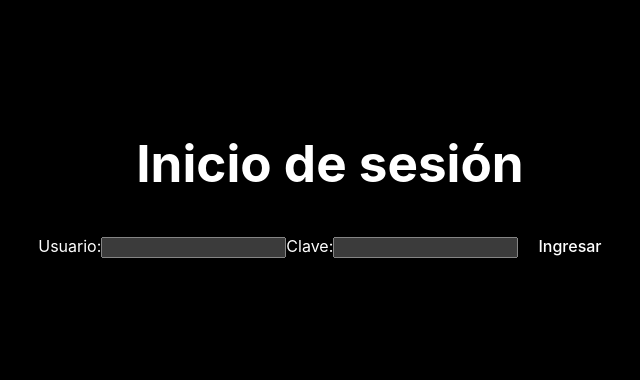
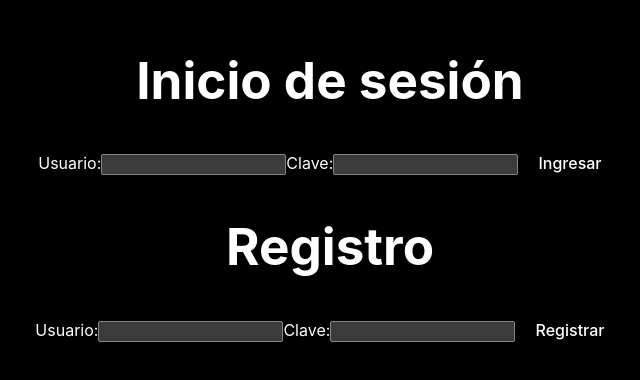
Before and after one commit to ypmanrique2/conversorReact, a React (Vite) app: page / in a window 1280 px wide. Shown: the part 216-596 px from the top of the page, without its empty margins (310-950 px from the left). Built offline with nearby package versions, Linux system fonts and the light colour scheme.

Commit message:
Inicio de sesion y creacion de usuario 100%working

```diff
--- a/src/App.jsx
+++ b/src/App.jsx
@@ -1,52 +1,76 @@
-import { useState } from 'react'
-import reactLogo from './assets/react.svg'
-import viteLogo from '/vite.svg'
-import './App.css'
-import Conversor from './Conversor'
+import { useState } from 'react';
+import './App.css';
+import Conversor from './Conversor';
 
 function App() {
-  // Estado para guardar el usuario
-  const [usuario, setUsuario] = useState('')
-  // Estado para guardar la clave
-  const [clave, setClave] = useState('')
-  // Estado para saber si el usuario está logueado
-  const [logueado, setLogueado] = useState(false)
-  // Funcion para cambiar el valor del usuario
+    const [usuario, setUsuario] = useState('');
+    const [clave, setClave] = useState('');
+    const [nuevoUsuario, setNuevoUsuario] = useState('');
+    const [nuevaClave, setNuevaClave] = useState('');
+/*     const [usuarioId, setUsuarioId] = useState(''); // Para editar y eliminar */
+    const [mensajeRegistro, setMensajeRegistro] = useState('');
+    const [mensajeAccion, setMensajeAccion] = useState('');
+    const [logueado, setLogueado] = useState(false);
+
     function cambiarUsuario(evento) {
-    setUsuario(evento.target.value)
-  }
-  // Funcion para cambiar el valor de la clave
-  function cambiarClave(evento) {
-    setClave(evento.target.value)
+        setUsuario(evento.target.value);
     }
 
-  // Funcion para ingresar al dar clicl en el boton
-  async function ingresar() {
-    console.log("Usuario:", usuario);
-    console.log("Clave:", clave);
-    const peticion = await fetch('http://localhost:3000/login?usuario='+ usuario +'&clave=' + clave)
-    const Response = await peticion.json()
-    console.log(Response.logueado,'Response')
-
-    if (Response.logueado) {
-      setLogueado(true)
-    } else {
-      alert('Datos incorrectos')
-    }
-    /*}
-    if (usuario === 'admin' && clave === 'admin') { // Si el usuario y la clave son admin
-      alert('Datos correctos')
-      setLogueado(true)
-    } else { // Si el usuario y la clave no son admin
-      alert('Datos incorrectos')
-    } */
+    function cambiarClave(evento) {
+        setClave(evento.target.value);
     }
 
-  if (logueado) {
-    return (<Conversor />)
+    async function ingresar() {
+        const peticion = await fetch('http://localhost:3000/login', {
+            method: 'POST',
+            headers: { 'Content-Type': 'application/json' },
+            body: JSON.stringify({ usuario, clave })
+        });
+        const respuesta = await peticion.json();
+
+        if (respuesta.logueado) {
+            setLogueado(true);
+        } else {
+            alert('Datos incorrectos');
+        }
     }
 
+    async function registrar() {
+        const peticion = await fetch('http://localhost:3000/register', {
+            method: 'POST',
+            headers: { 'Content-Type': 'application/json' },
+            body: JSON.stringify({ usuario: nuevoUsuario, clave: nuevaClave })
+        });
+
+        const respuesta = await peticion.text();
+        setMensajeRegistro(respuesta);
+    }
+
+/*     async function editarUsuario() {
+        const peticion = await fetch(`http://localhost:3000/user/${usuarioId}`, {
+            method: 'PUT',
+            headers: { 'Content-Type': 'application/json' },
+            body: JSON.stringify({ usuario: nuevoUsuario, clave: nuevaClave })
+        });
+
+        const respuesta = await peticion.text();
+        setMensajeAccion(respuesta);
+    }
+
+    async function eliminarUsuario() {
+        const peticion = await fetch(`http://localhost:3000/user/${usuarioId}`, {
+            method: 'DELETE'
+        });
+
+        const respuesta = await peticion.text();
+        setMensajeAccion(respuesta);
+    } */
+
     return (
+        <>
+            {logueado ? (
+                <Conversor />
+            ) : (
                 <>
                     <h1>Inicio de sesión</h1>
                     <label htmlFor="usuario">Usuario:
@@ -56,8 +80,34 @@ function App() {
                         <input id="clave" type="password" value={clave} onChange={cambiarClave} />
                     </label>
                     <button type="submit" onClick={ingresar}>Ingresar</button>
+
+                    <h1>Registro</h1>
+                    <label htmlFor="nuevoUsuario">Usuario:
+                        <input id="nuevoUsuario" type="text" value={nuevoUsuario} onChange={(e) => setNuevoUsuario(e.target.value)} />
+                    </label>
+                    <label htmlFor="nuevaClave">Clave:
+                        <input id="nuevaClave" type="password" value={nuevaClave} onChange={(e) => setNuevaClave(e.target.value)} />
+                    </label>
+                    <button type="submit" onClick={registrar}>Registrar</button>
+                    {mensajeRegistro && <p>{mensajeRegistro}</p>}
+
+{/*                     <h1>Editar Usuario</h1>
+                    <label htmlFor="usuarioId">ID del usuario a editar:
+                        <input id="usuarioId" type="text" value={usuarioId} onChange={(e) => setUsuarioId(e.target.value)} />
+                    </label>
+                    <button onClick={editarUsuario}>Editar Usuario</button>
+
+                    <h1>Eliminar Usuario</h1>
+                    <label htmlFor="usuarioIdEliminar">ID del usuario a eliminar:
+                        <input id="usuarioIdEliminar" type="text" value={usuarioId} onChange={(e) => setUsuarioId(e.target.value)} />
+                    </label>
+                    <button onClick={eliminarUsuario}>Eliminar Usuario</button> */}
+
+                    {mensajeAccion && <p>{mensajeAccion}</p>}
                 </>
-  )
+            )}
+        </>
+    );
 }
 
-export default App
+export default App;
```
Lines whose indentation alone changed are shown as unchanged.
